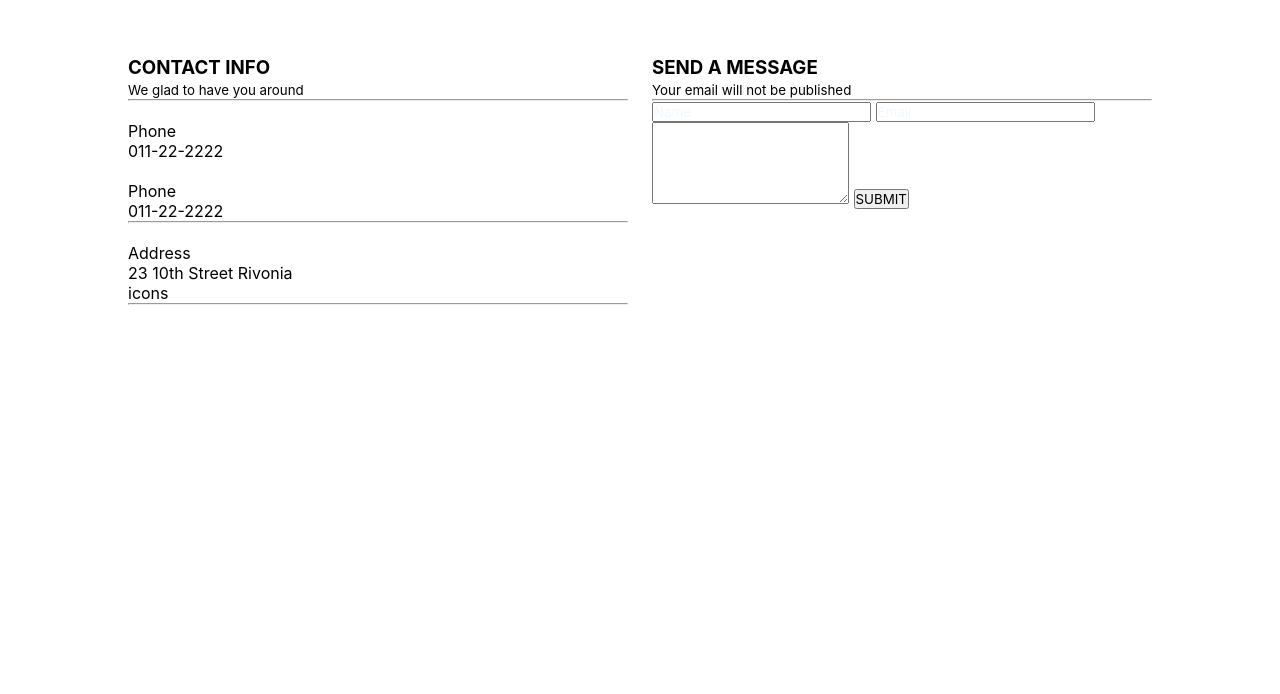
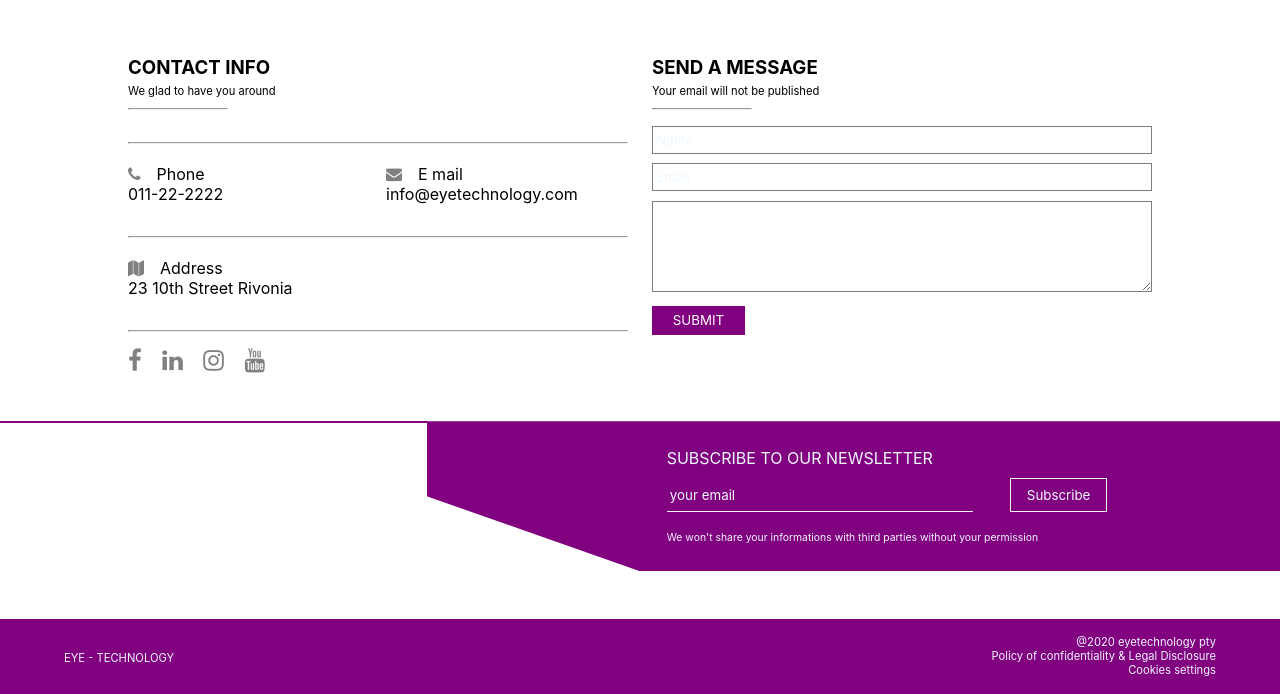
Before and after one commit to Gracekal91/startup_eyetech, a plain HTML site: page contact.html in a window 1280 px wide. Shown: the part 537-1231 px from the top of the page. Before the commit the page ends 890 px from the top, so only its background shows below. Drawn offline with Linux system fonts and the light colour scheme.

Commit message:
Contact page --almost done

```diff
--- a/contact.html
+++ b/contact.html
@@ -72,42 +72,71 @@
         <div class="contact-info">
           <h3>CONTACT INFO</h3>
           <small>We glad to have you around</small>
-          <hr />
+          <hr class="separator-1" />
+          <hr class="separator-2" />
+          <div class="text-group-1">
+            <div class="phone">
+              <img src="#" alt="" />
+              <p><i class="fa fa-phone icon-control-1"></i>Phone<br />011-22-2222</p>
+            </div>
+            <div class="email">
+              <img src="#" alt="" />
+              <p><i class="fa fa-envelope icon-control-1"></i>E mail<br />info@eyetechnology.com</p>
+            </div>
+          </div>
+
+          <hr class="separator-2" />
           <div class="text-group">
             <div class="text-group">
               <img src="#" alt="" />
-              <p>Phone<br />011-22-2222</p>
-            </div>
-            <div class="text-group">
-              <img src="#" alt="" />
-              <p>Phone<br />011-22-2222</p>
+              <p><i class="fa fa-map icon-control-1"></i>Address<br />23 10th Street Rivonia</p>
             </div>
           </div>
 
-          <hr />
-          <div class="text-group">
-            <div class="text-group">
-              <img src="#" alt="" />
-              <p>Address<br />23 10th Street Rivonia</p>
-            </div>
+          <hr class="separator-2" />
+          <div class="social-media">
+            <a href="#"><i class="fa fa-facebook icon-2x icon-control"></i></a>
+            <a href="#"><i class="fa fa-linkedin icon-2x icon-control"></i></a>
+            <a href="#"><i class="fa fa-instagram icon-2x icon-control"></i></a>
+            <a href="#"><i class="fa fa-youtube icon-2x icon-control"></i></a>
           </div>
-          <div class="social-media">icons</div>
-          <hr />
         </div>
         <div class="contact-form">
           <h3>SEND A MESSAGE</h3>
           <small>Your email will not be published</small>
-          <hr class="line-bottom" />
+          <hr class="separator-1 mb-1" />
           <form action="" class="form">
             <div class="input-group">
               <input type="text" name="" id="" placeholder="Name" />
               <input type="email" name="" id="" placeholder="Email" />
             </div>
             <textarea name="" id="" cols="20" rows="5"></textarea>
-            <button type="submit">SUBMIT</button>
+            <br /><button type="submit" class="btn-contact">SUBMIT</button>
           </form>
         </div>
+
       </div>
     </div>
+
+    <section class="newsletter">
+      <div class="left-line"></div>
+      <div class="right-line">
+        <h4>SUBSCRIBE TO OUR NEWSLETTER</h4>
+        <form action="">
+          <input type="text" placeholder="your email" />
+          <button type="submit" class="btn-form">Subscribe</button>
+        </form>
+        <small
+          >We won't share your informations with third parties without your
+          permission</small
+        >
+      </div>
+    </section>
+
+    <footer class="footer">
+
+      <div class="footer-left"><p>EYE - TECHNOLOGY</p></div>
+      <div class="footer-right"><p>@2020 eyetechnology pty<br/>Policy of confidentiality & Legal Disclosure</br>Cookies settings</p></div>
+    </footer>
   </body>
 </html>
--- a/css/partial.css
+++ b/css/partial.css
@@ -64,9 +64,67 @@
   font-size: 2rem;
 }
 
-.contact{
-    display: grid;
-    grid-template-columns: 1fr 1fr;
-    grid-gap: 1.5rem;
-    margin: 3rem 0;
+/* CONTACT */
+.contact {
+  display: grid;
+  grid-template-columns: 1fr 1fr;
+  grid-gap: 1.5rem;
+  margin: 3rem 0;
 }
+.contact small {
+  font-size: 0.7rem;
+}
+.separator-1 {
+  margin-top: 0.6rem;
+  width: 20%;
+  color: purple;
+}
+
+.separator-2 {
+  margin-top: 2rem;
+  color: purple;
+}
+
+.text-group-1 {
+  display: grid;
+  grid-template-columns: 1fr 1fr;
+  grid-gap: 1rem;
+}
+
+.mb-1 {
+  margin-bottom: 1rem;
+}
+
+input,
+textarea {
+  width: 100%;
+  border: 1px #7e7d7d solid;
+  margin-bottom: 0.6rem;
+  padding: 0.3rem 0.2rem;
+}
+
+.btn-contact{
+  border: none;
+  color: #ffffff;
+  background: purple;
+  padding: 0.4rem 1.3rem;
+}
+
+.icon-control{
+  margin-top: 1rem;
+  size: 2rem;
+  font-size: 1.5rem;
+  color: gray;
+  margin-right: 1rem;
+}
+
+.icon-control-1{
+  font-size: 1rem;
+  color: gray;
+  margin-right: 1rem;
+}
+
+.icon-control:hover{
+  color: purple;
+  cursor: pointer;
+}
```
